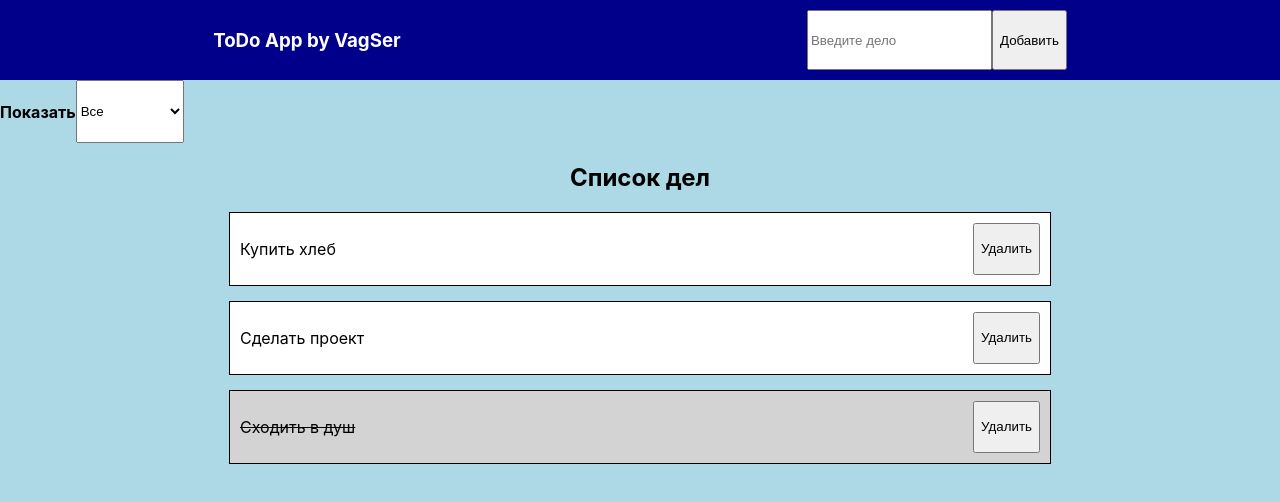
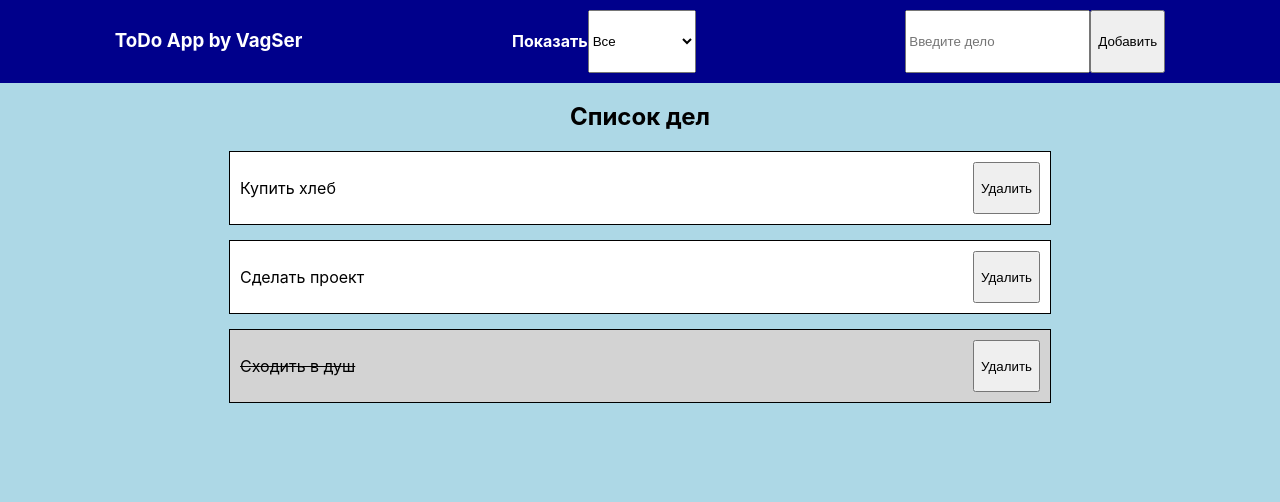
Before and after one commit to VagSer/todo-list, a React (Create React App) app: page / in a window 1280 px wide. Shown: the top 502 px of the page. Built offline with nearby package versions, Linux system fonts and the light colour scheme.

Commit message:
Добавил отображение нужных

```diff
--- a/src/App.js
+++ b/src/App.js
@@ -33,24 +33,25 @@ function App() {
   }
 
   const removeTodo = (value) => {
-    setAllTodos(allTodos.filter(todo => todo.id !== value.id))
+    setAppendedTodos(allTodos.filter(todo => todo.id !== value.id))
+    setAllTodos(appendedTodos)
   }
 
   return (
     <div className='App'>
-      <MyHeader newTodo={newTodo} setNewTodo={setNewTodo} addTodo={addTodo}/>
-        <div style={{display:'flex'}}>
-        <h4>Показать</h4>
-        <select
-          value={whatShow}
-          onChange={(e) => showTodos(e)}
-        >
-            <option value="all">Все</option>
-            <option value="done">Сделанные</option>
-            <option value="undone">Несделанные</option>
-        </select>
-      </div>
-      <ToDoList title={allTodos.length? 'Список дел' : 'Дел нет'} todos={appendedTodos} removeTodo={removeTodo}/>
+      <MyHeader
+        newTodo={newTodo}
+        setNewTodo={setNewTodo}
+        addTodo={addTodo}
+        whatShow={whatShow}
+        showTodos={showTodos}
+
+      />
+      <ToDoList
+        title={appendedTodos.length? 'Список дел' : 'Дел нет'}
+        todos={appendedTodos}
+        removeTodo={removeTodo}
+      />
     </div>
   );
 }
--- a/src/components/MyHeader.jsx
+++ b/src/components/MyHeader.jsx
@@ -4,6 +4,17 @@ function MyHeader(props) {
     return(
         <header className="MyHeader">
             <h3>ToDo App by VagSer</h3>
+        <div style={{display:'flex'}}>
+        <h4>Показать</h4>
+        <select
+          value={props.whatShow}
+          onChange={(e) => props.showTodos(e)}
+        >
+            <option value="all">Все</option>
+            <option value="done">Сделанные</option>
+            <option value="undone">Несделанные</option>
+        </select>
+    </div>
         <div style={{display: 'flex'}}>
             <input
             placeholder='Введите дело'
--- a/src/components/ToDoItem.jsx
+++ b/src/components/ToDoItem.jsx
@@ -7,9 +7,6 @@ function ToDoItem(props) {
     return (
       <div
         className={(isDone === true)? "Item Done" : "Item"}
-        onClick={() => {
-          setIsDone(!isDone)
-        }}
       >
         <p>{props.todo.text}</p>
         <button
```
